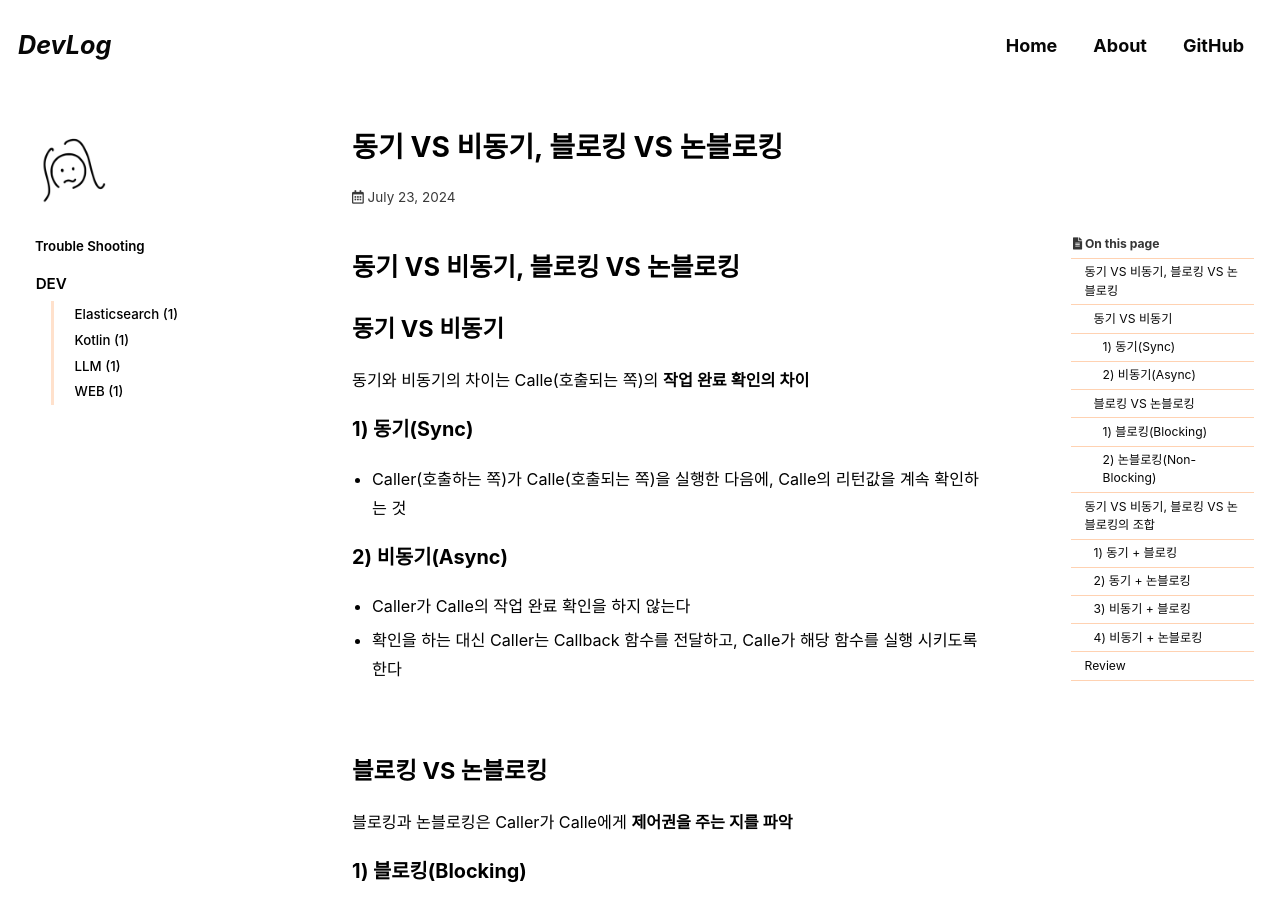
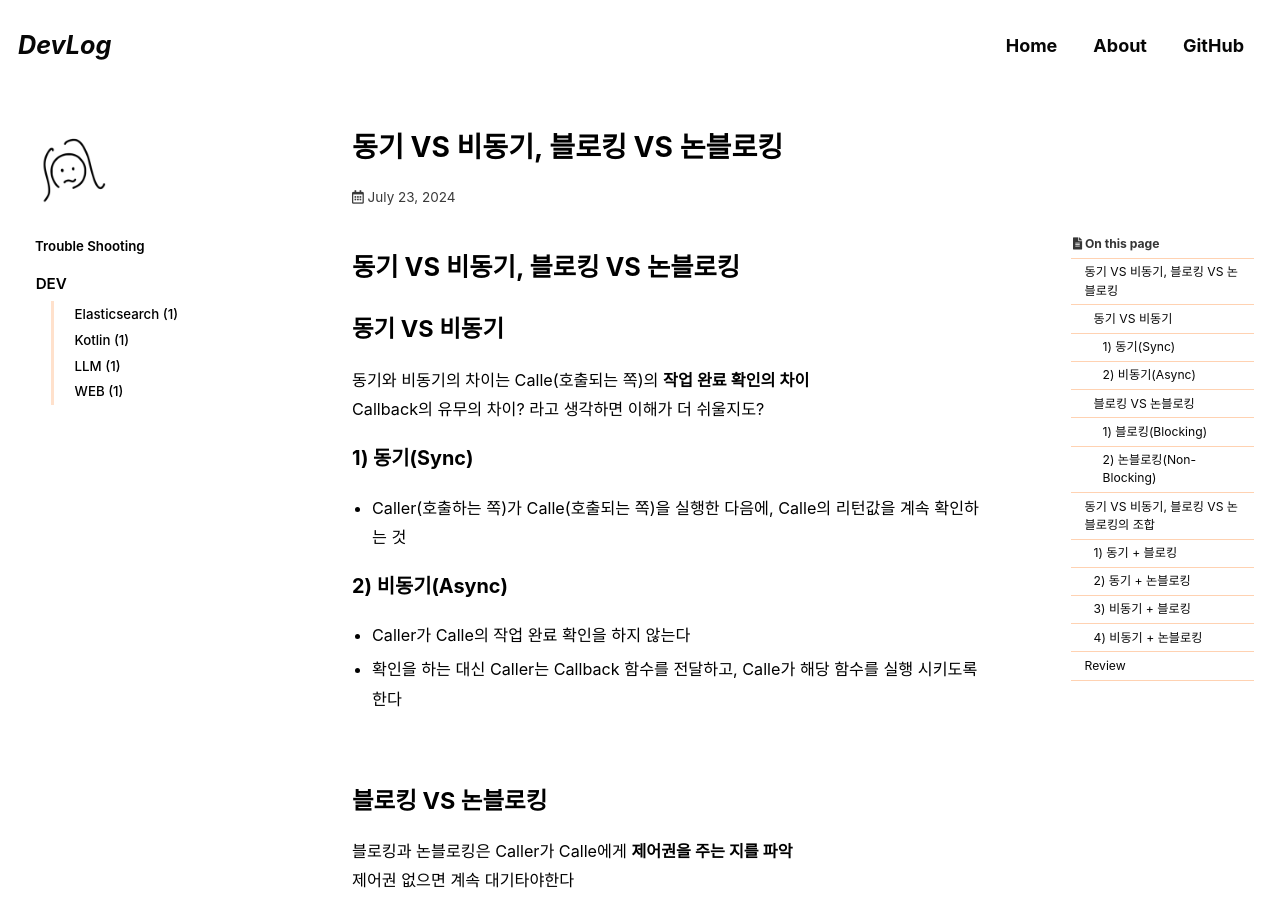
Before and after one commit to developer-parkssi/developer-parkssi.github.io, a Jekyll site: the page built from _posts/2024-07-23-categories-web-sync-blocking.md, in a window 1280 px wide and 900 px high. Built offline with Jekyll 4.4.1, drawn with Linux system fonts in a browser that asks for light colours; cached includes are drawn as plain includes; some web fonts are replaced; comment, search, counter and statistics services are not loaded.

Commit message:
feat: 멘트 몇개 수정

```diff
--- a/_posts/2024-07-23-categories-web-sync-blocking.md
+++ b/_posts/2024-07-23-categories-web-sync-blocking.md
@@ -20,6 +20,7 @@ last_modified_at: 2024-07-23
 
 ## 동기 VS 비동기
 동기와 비동기의 차이는 Calle(호출되는 쪽)의 **작업 완료 확인의 차이**
+Callback의 유무의 차이? 라고 생각하면 이해가 더 쉬울지도?
 
 ### 1) 동기(Sync)
 - Caller(호출하는 쪽)가 Calle(호출되는 쪽)을 실행한 다음에, Calle의 리턴값을 계속 확인하는 것
@@ -32,6 +33,7 @@ last_modified_at: 2024-07-23
 
 ## 블로킹 VS 논블로킹
 블로킹과 논블로킹은 Caller가 Calle에게 **제어권을 주는 지를 파악**
+제어권 없으면 계속 대기타야한다
 
 ### 1) 블로킹(Blocking)
 - Calle에게 로직 제어권을 전달한다. Calle의 작업이 종료될때까지 Caller는 다른 작업 불가
```
